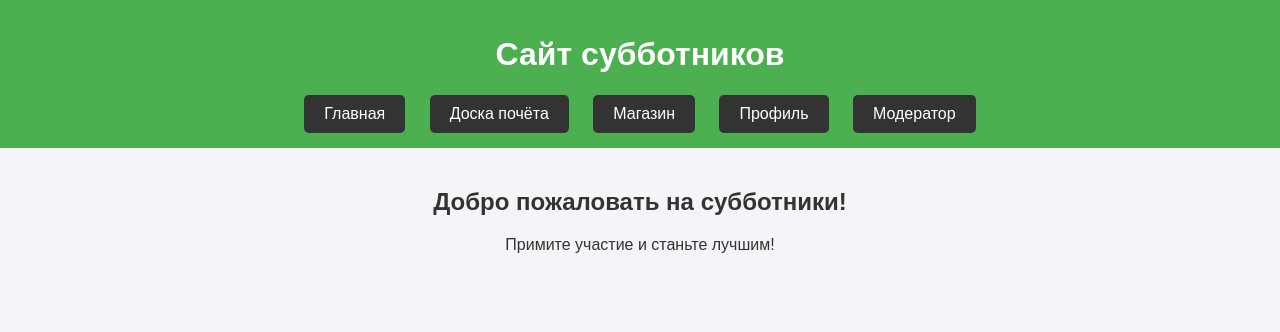
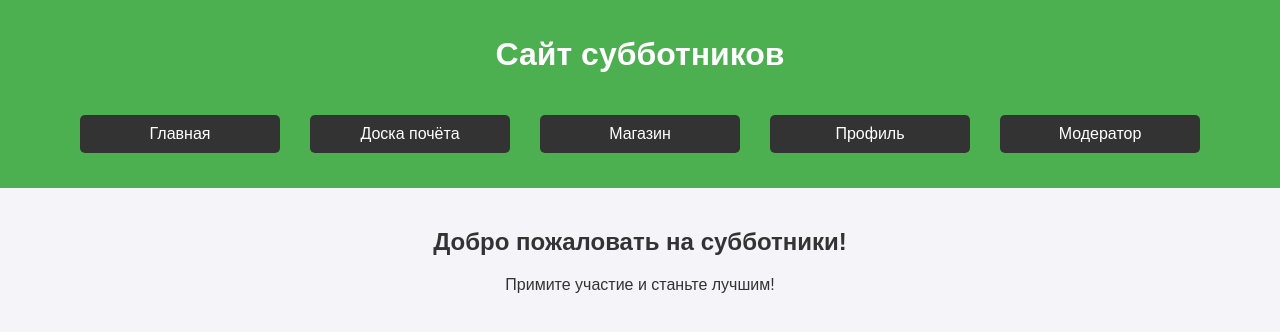
Before and after one commit to Subbotnikny/Sub, a plain HTML site: page index.html in a window 1280 px wide. Drawn offline with Linux system fonts and the light colour scheme.

Commit message:
Update styles.css

```diff
--- a/styles.css
+++ b/styles.css
@@ -1,4 +1,4 @@
-body {
+/* body {
     font-family: Arial, sans-serif;
     margin: 0;
     padding: 0;
@@ -49,3 +49,66 @@ button {
 button:hover {
     background-color: #45a049;
 }
+
+ */
+
+body {
+    font-family: Arial, sans-serif;
+    margin: 0;
+    padding: 0;
+    background: #f4f4f9;
+    color: #333;
+}
+
+.header {
+    background-color: #4CAF50;
+    padding: 15px;
+    text-align: center;
+    color: white;
+}
+
+nav {
+    display: flex;
+    flex-wrap: wrap;
+    justify-content: center;
+    gap: 10px;
+    padding: 10px;
+}
+
+nav button {
+    padding: 10px 20px;
+    border: none;
+    background-color: #333;
+    color: white;
+    cursor: pointer;
+    border-radius: 5px;
+    flex: 1 1 auto;
+    max-width: 200px;
+}
+
+nav button:hover {
+    background-color: #555;
+}
+
+#content {
+    padding: 20px;
+    text-align: center;
+}
+
+input, button {
+    margin: 10px;
+    padding: 10px;
+    font-size: 16px;
+    border: 1px solid #ddd;
+    border-radius: 5px;
+}
+
+button {
+    background-color: #4CAF50;
+    color: white;
+    cursor: pointer;
+}
+
+button:hover {
+    background-color: #45a049;
+}
```
